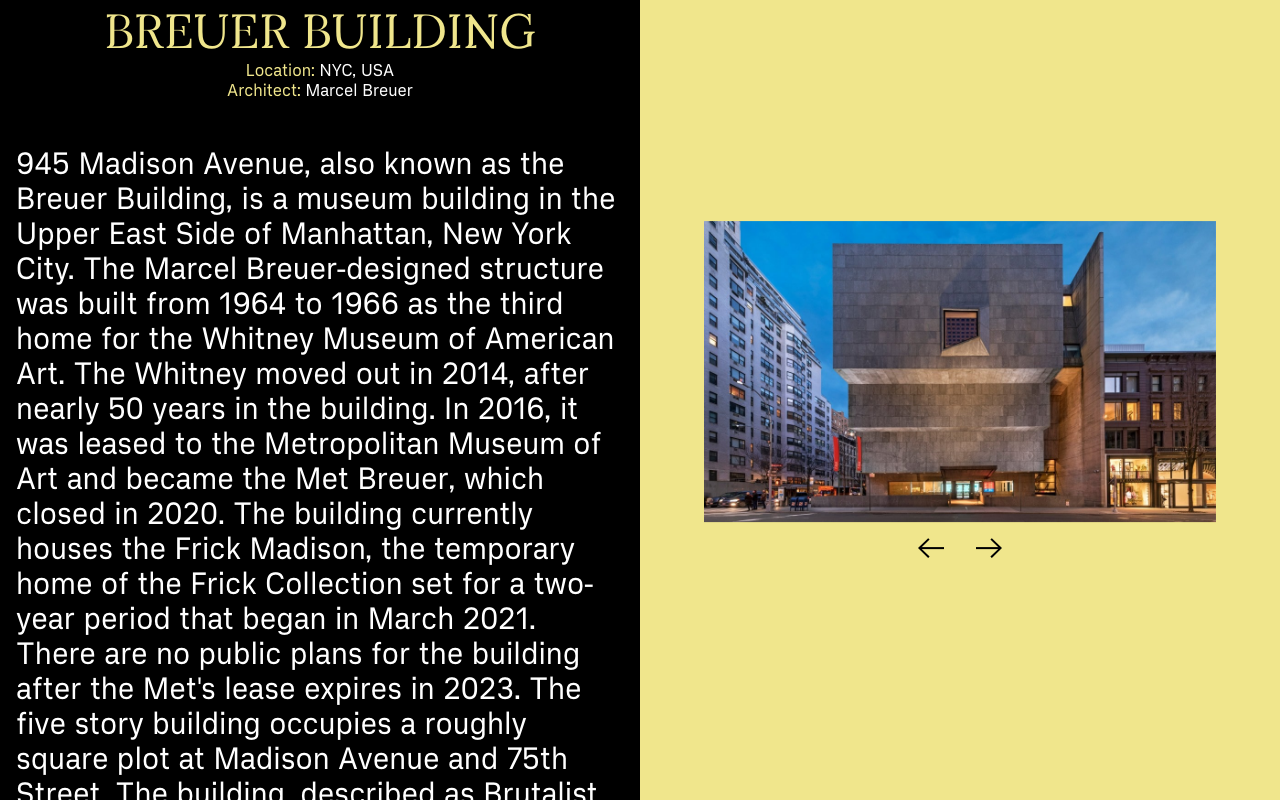
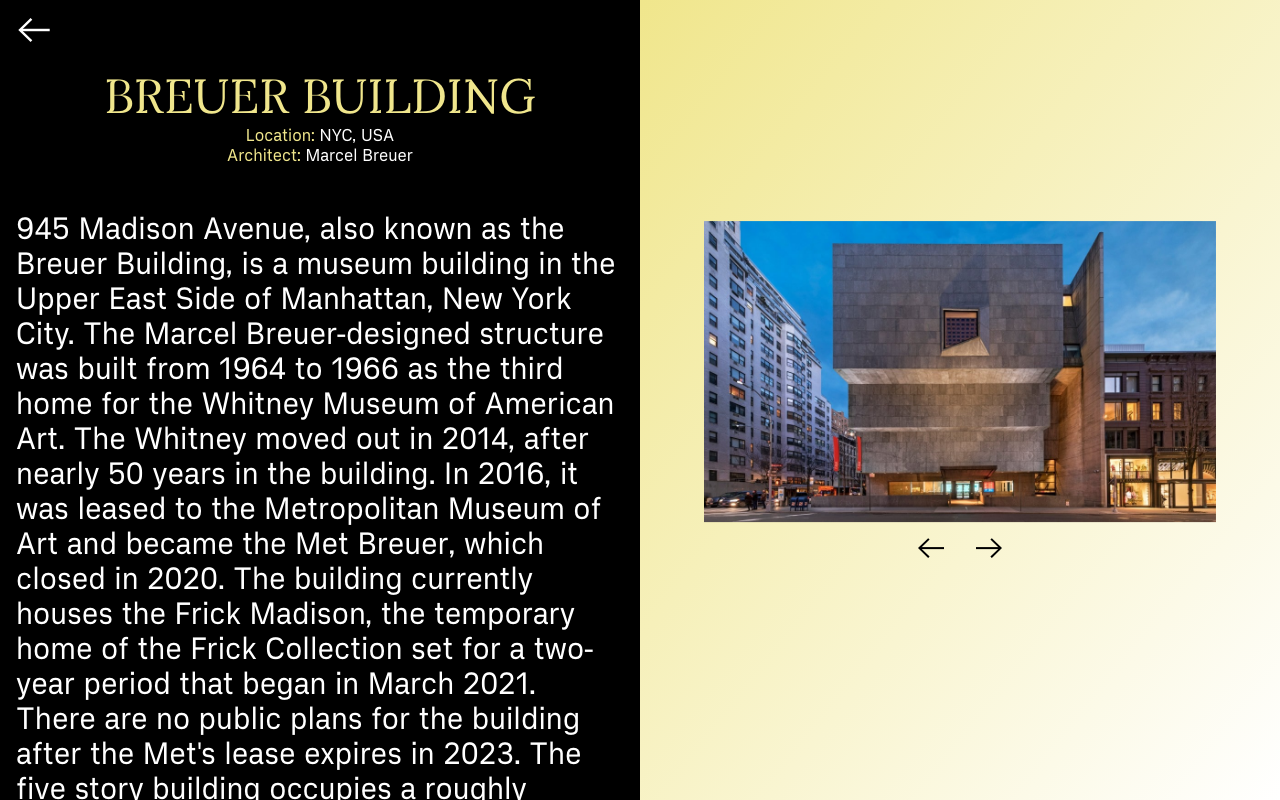
Before and after one commit to dbaramo/brutalism, a Next.js app: page /buildings/Breuer-Building in a window 1280 px wide. Shown: the top 800 px of the page. Built offline with nearby package versions, Linux system fonts and the light colour scheme.

Commit message:
added fade in to project

```diff
--- a/components/BuildingsPage/BuildingPage.module.css
+++ b/components/BuildingsPage/BuildingPage.module.css
@@ -7,6 +7,18 @@
     display: flex;
 }
 
+.homeBtn {
+    margin: 10px;
+    padding: 0.5rem;
+    width: 2rem;
+    height: 1.5rem;
+}
+
+.homeBtn:hover {
+    border: 1px solid khaki;
+    cursor: pointer;
+}
+
 .container h1 {
     margin: 0;
     font-size: 3rem;
@@ -14,6 +26,7 @@
     text-transform: uppercase;
     font-family: 'Leiko';
     font-weight: lighter;
+    animation: fadein 2s;
 }
 
 .leftDiv {
@@ -29,6 +42,10 @@
     text-align: center;
 }
 
+.metaData span {
+    animation: fadein 2s;
+}
+
 .metaData span:first-of-type {
     color: khaki;
 }
@@ -38,6 +55,7 @@
     left: 50%;
     height: 100vh;
     background-color: khaki;
+    background-image: linear-gradient(to bottom right, khaki, white);
     width: 50%;
     text-align: center;
 }
@@ -70,4 +88,12 @@
     margin-top: 30px;
     font-size: 1.8rem;
     padding: 1rem;
+    transform-origin: bottom;
+    animation: fadein 2s;
+    /* animation: grow 3s; */
 }
+
+@keyframes fadein {
+    from { opacity: 0; }
+    to { opacity: 100; }
+}
--- a/components/BuildingsPage/BuildingPageLayout.js
+++ b/components/BuildingsPage/BuildingPageLayout.js
@@ -40,6 +40,9 @@
   return (
     <div className={styles.container}>
       <div className={styles.leftDiv}>
+        <Link href={`/`}>
+        <img className={styles.homeBtn} src="/arrow-left.svg" />
+        </Link>
         <div className={styles.metaData}>
           <h1>{building}</h1>
           <span>Location: </span>
@@ -54,9 +57,6 @@
         <div className={styles.description}>
           <span>{description}</span>
         </div>
-        <Link href={`/`}>
-          <button>Home</button>
-        </Link>
       </div>
       <div ref={imgsDiv} className={styles.rightDiv}>
         <div className={styles.frame}>
```
